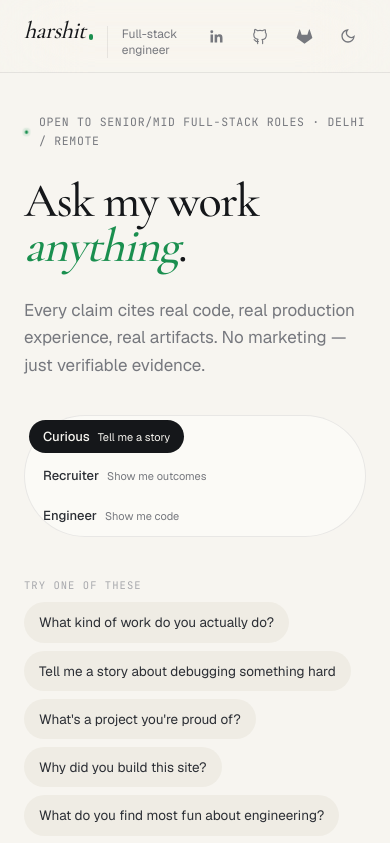
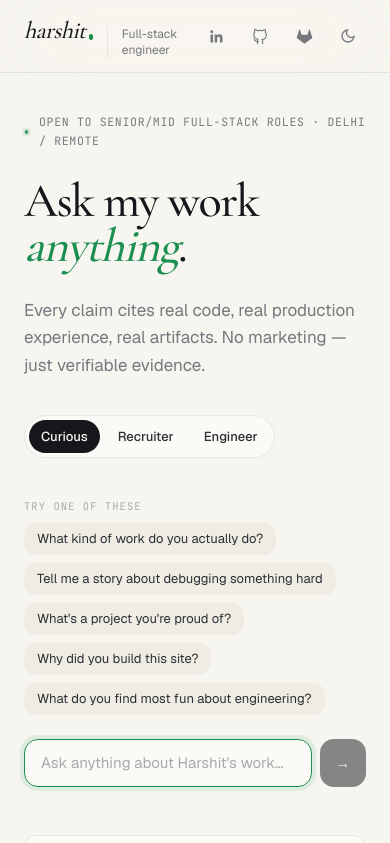
Before and after one commit to HArshit123455/reverse-resume, a Next.js app: page / in a window 390 px wide. Shown: the top 843 px of the page. Built offline with nearby package versions, Linux system fonts and the light colour scheme.

Commit message:
fix(mobile): compact chat surfaces — pills, input, chips, followup, bubble

```diff
--- a/components/chat-shell.tsx
+++ b/components/chat-shell.tsx
@@ -164,7 +164,7 @@ function Body({ subheadline, suggestionChips }: ChatShellProps) {
               <ChatInput onSubmit={send} disabled={busy} autoFocus />
             </div>
           ) : (
-            <div className="space-y-8">
+            <div className="space-y-8 pb-32 sm:pb-0">
               {turns.map((t) => (
                 <Turn key={t.id} turn={t} />
               ))}
--- a/components/chat/audience-pills.tsx
+++ b/components/chat/audience-pills.tsx
@@ -39,14 +39,14 @@ export function AudiencePills({ audience, onChange }: AudiencePillsProps) {
             aria-checked={active}
             aria-label={`${opt.label} — ${opt.blurb}`}
             onClick={() => handle(opt.value)}
-            className={`inline-flex items-baseline gap-2 rounded-pill px-3.5 py-1.5 text-[13px] transition-colors ${
+            className={`inline-flex items-baseline gap-2 rounded-pill px-3 py-1.5 text-[13px] transition-colors sm:px-3.5 ${
               active
                 ? "bg-fg text-bg"
                 : "text-fg-soft hover:bg-bg-sunk hover:text-fg"
             }`}
           >
             <span className="font-medium">{opt.label}</span>
-            <span className={`text-[11px] ${active ? "text-bg/70" : "text-muted"}`}>{opt.blurb}</span>
+            <span className={`hidden text-[11px] sm:inline ${active ? "text-bg/70" : "text-muted"}`}>{opt.blurb}</span>
           </button>
         );
       })}
--- a/components/chat/chat-input.tsx
+++ b/components/chat/chat-input.tsx
@@ -43,14 +43,15 @@ export function ChatInput({ onSubmit, disabled, placeholder, autoFocus }: ChatIn
         rows={1}
         autoFocus={autoFocus}
         placeholder={placeholder ?? "Ask anything about Harshit's work…"}
-        className="flex-1 resize-none rounded-[16px] border border-border bg-bg-elev px-5 py-[18px] text-[15.5px] leading-[1.5] text-fg placeholder:text-muted-2 transition-all focus:border-accent focus:outline-none focus:ring-4 focus:ring-accent-soft"
+        className="flex-1 resize-none rounded-[14px] border border-border bg-bg-elev px-4 py-3 text-[15px] leading-[1.5] text-fg placeholder:text-muted-2 transition-all focus:border-accent focus:outline-none focus:ring-4 focus:ring-accent-soft sm:rounded-[16px] sm:px-5 sm:py-[18px] sm:text-[15.5px]"
       />
       <button
         type="submit"
         disabled={disabled || !value.trim()}
-        className="inline-flex items-center gap-2.5 rounded-[16px] bg-fg px-6 py-[18px] text-[14.5px] font-semibold text-bg transition-transform hover:-translate-y-px disabled:opacity-50"
+        aria-label="Ask"
+        className="inline-flex items-center gap-2.5 rounded-[14px] bg-fg px-4 py-3 text-[14.5px] font-semibold text-bg transition-transform hover:-translate-y-px disabled:opacity-50 sm:rounded-[16px] sm:px-6 sm:py-[18px]"
       >
-        Ask
+        <span className="hidden sm:inline">Ask</span>
         <span aria-hidden>→</span>
       </button>
     </form>
--- a/components/chat/sticky-followup.tsx
+++ b/components/chat/sticky-followup.tsx
@@ -33,9 +33,9 @@ export function StickyFollowup({ onSubmit, onClear, disabled }: StickyFollowupPr
   return (
     <div
       data-sticky-followup
-      className="z-[5] mt-8 sm:sticky sm:bottom-5 fixed bottom-0 left-0 right-0 sm:left-auto sm:right-auto"
+      className="fixed bottom-0 left-0 right-0 z-[5] mt-8 px-3 pb-[max(env(safe-area-inset-bottom),0.5rem)] sm:sticky sm:bottom-5 sm:left-auto sm:right-auto sm:px-0 sm:pb-0"
     >
-      <div className="rounded-[16px] border border-border bg-bg-elev/85 px-3 py-3 shadow-md backdrop-blur-xl sm:px-3">
+      <div className="rounded-[14px] border border-border bg-bg-elev/85 p-2 shadow-md backdrop-blur-xl sm:rounded-[16px] sm:p-3">
         <form onSubmit={onFormSubmit} className="flex items-start gap-2">
           <textarea
             value={value}
@@ -44,14 +44,15 @@ export function StickyFollowup({ onSubmit, onClear, disabled }: StickyFollowupPr
             disabled={disabled}
             rows={1}
             placeholder="Ask a follow-up…"
-            className="flex-1 resize-none rounded-[12px] border border-border bg-bg px-4 py-3 text-[14.5px] leading-[1.5] text-fg placeholder:text-muted-2 focus:border-accent focus:outline-none focus:ring-4 focus:ring-accent-soft"
+            className="flex-1 resize-none rounded-[10px] border border-border bg-bg px-3 py-2.5 text-[14px] leading-[1.5] text-fg placeholder:text-muted-2 focus:border-accent focus:outline-none focus:ring-4 focus:ring-accent-soft sm:rounded-[12px] sm:px-4 sm:py-3 sm:text-[14.5px]"
           />
           <button
             type="submit"
             disabled={disabled || !value.trim()}
-            className="inline-flex items-center gap-2 rounded-[12px] bg-fg px-4 py-3 text-[13.5px] font-semibold text-bg transition-transform hover:-translate-y-px disabled:opacity-50"
+            aria-label="Ask follow-up"
+            className="inline-flex items-center gap-2 rounded-[10px] bg-fg px-3 py-2.5 text-[13.5px] font-semibold text-bg transition-transform hover:-translate-y-px disabled:opacity-50 sm:rounded-[12px] sm:px-4 sm:py-3"
           >
-            Ask
+            <span className="hidden sm:inline">Ask</span>
             <span aria-hidden>→</span>
           </button>
           <button
@@ -59,9 +60,11 @@ export function StickyFollowup({ onSubmit, onClear, disabled }: StickyFollowupPr
             onClick={onClear}
             disabled={disabled}
             aria-label="Clear thread and start over"
-            className="inline-flex items-center justify-center rounded-[12px] border border-border px-3 py-3 text-[13px] text-fg-soft transition-colors hover:border-border-strong hover:text-fg disabled:opacity-50"
+            title="Clear thread"
+            className="inline-flex items-center justify-center rounded-[10px] border border-border px-2.5 py-2.5 text-[12.5px] text-fg-soft transition-colors hover:border-border-strong hover:text-fg disabled:opacity-50 sm:rounded-[12px] sm:px-3 sm:py-3 sm:text-[13px]"
           >
-            Clear
+            <span aria-hidden className="sm:hidden">×</span>
+            <span className="hidden sm:inline">Clear</span>
           </button>
         </form>
       </div>
--- a/components/chat/suggestion-chips.tsx
+++ b/components/chat/suggestion-chips.tsx
@@ -20,7 +20,7 @@ export function SuggestionChips({ prompts, onPick, disabled }: SuggestionChipsPr
             type="button"
             disabled={disabled}
             onClick={() => onPick(p)}
-            className="inline-flex items-center gap-2 rounded-pill border border-transparent bg-bg-sunk px-3.5 py-2 text-[13.5px] text-fg-soft transition-colors hover:border-border-strong hover:bg-bg-elev hover:text-fg disabled:opacity-50"
+            className="inline-flex items-center gap-2 rounded-[12px] border border-transparent bg-bg-sunk px-3 py-1.5 text-left text-[13px] leading-snug text-fg-soft transition-colors hover:border-border-strong hover:bg-bg-elev hover:text-fg disabled:opacity-50 sm:rounded-pill sm:px-3.5 sm:py-2 sm:text-[13.5px]"
           >
             {p}
           </button>
--- a/components/chat/turn.tsx
+++ b/components/chat/turn.tsx
@@ -21,7 +21,7 @@ export function Turn({ turn }: TurnProps) {
     <div className="space-y-5" data-turn-id={turn.id}>
       <div className="flex justify-end">
         <div
-          className="max-w-[78%] whitespace-pre-wrap rounded-[20px_20px_6px_20px] border border-border bg-bg-sunk px-5 py-3 text-[15px] font-medium leading-[1.45] text-fg"
+          className="max-w-[88%] whitespace-pre-wrap rounded-[18px_18px_6px_18px] border border-border bg-bg-sunk px-4 py-3 text-[14.5px] font-medium leading-[1.45] text-fg sm:max-w-[78%] sm:rounded-[20px_20px_6px_20px] sm:px-5 sm:text-[15px]"
           data-audience={turn.audience}
         >
           {turn.q}
```
